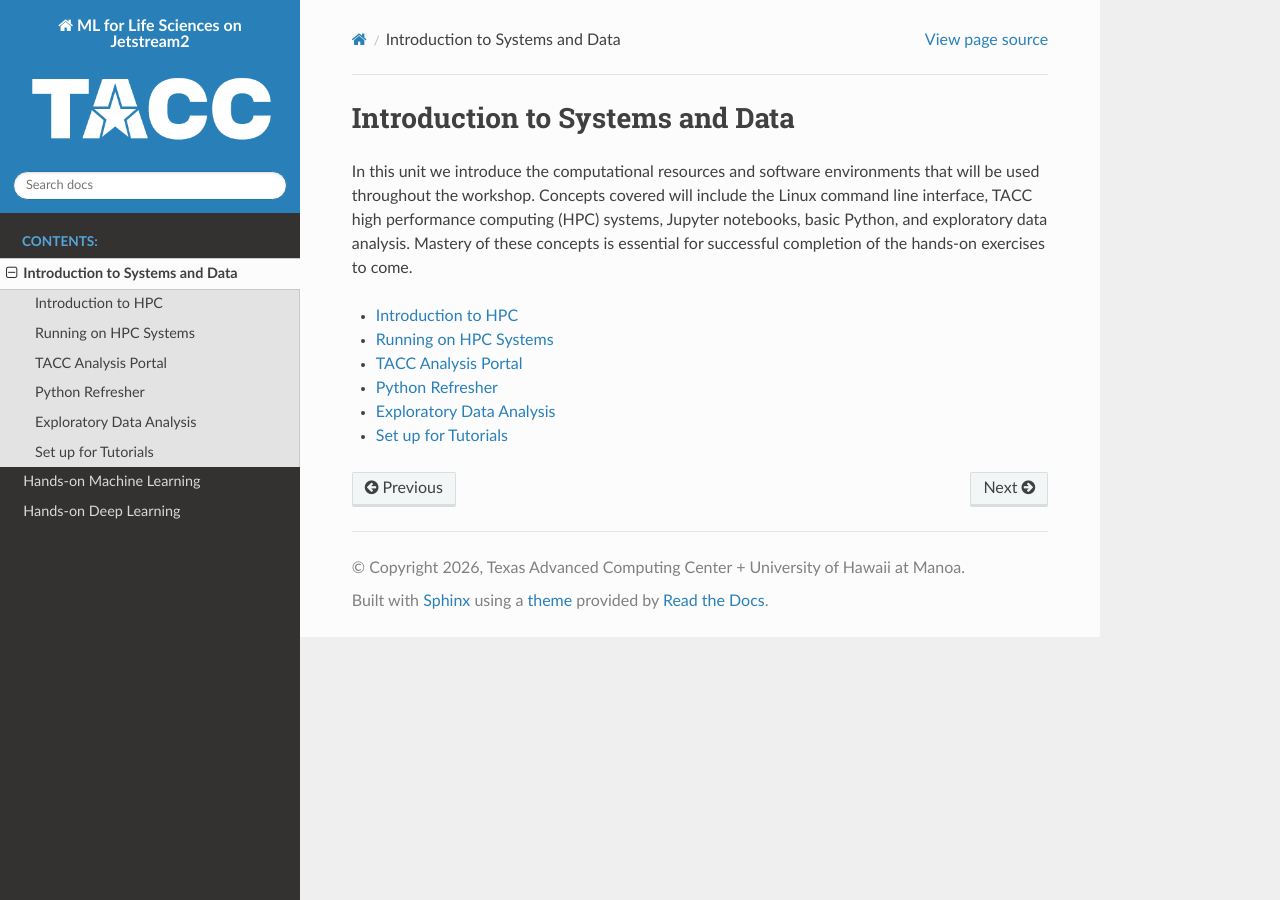
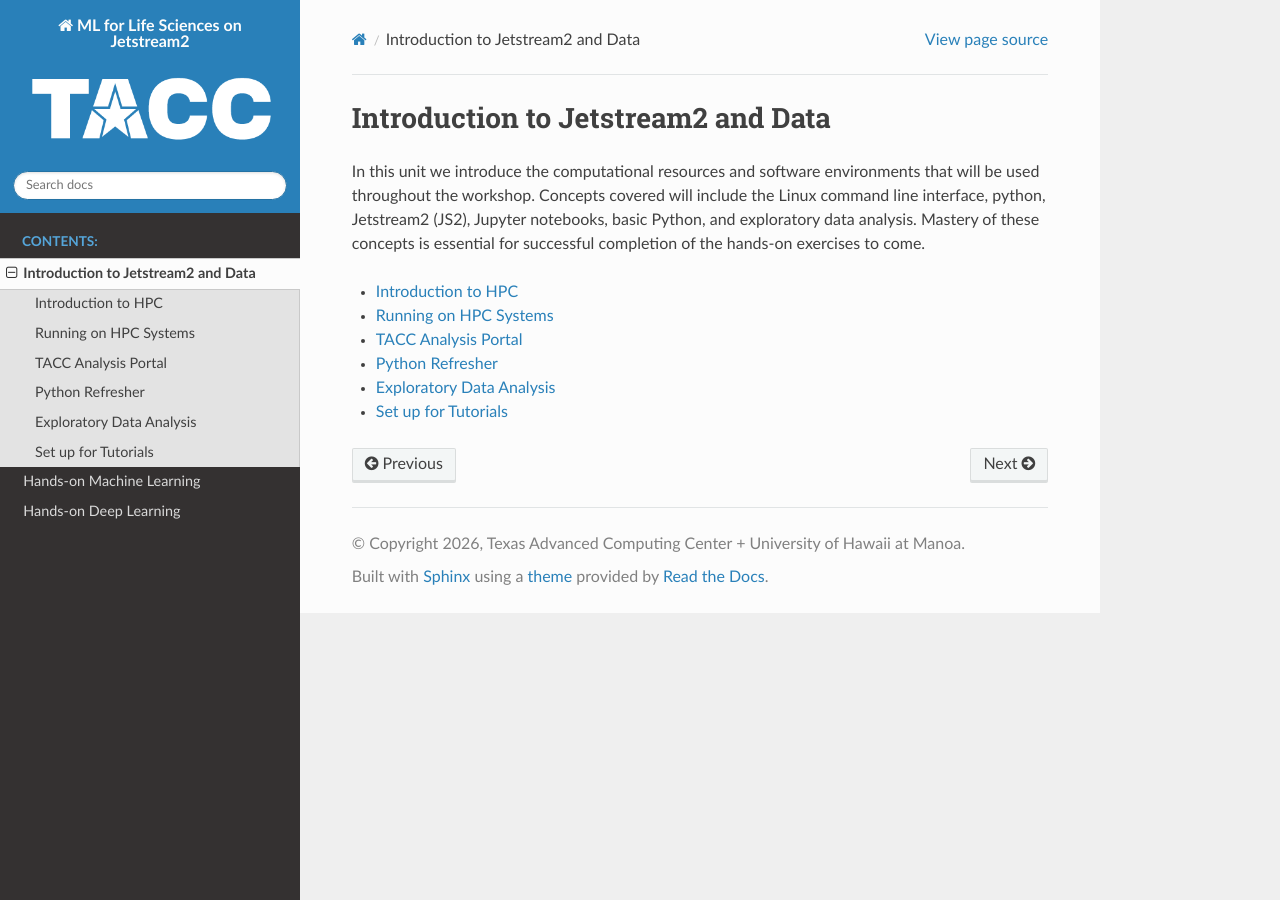
Before and after one commit to TACC/life_sciences_ML_on_JS2, a Sphinx documentation site: the page built from docs/section1/overview.rst, in a window 1280 px wide. Built offline with Sphinx 7.4.7 and the Read the Docs theme 3.1.0, drawn with Linux system fonts in a browser that asks for light colours.

Commit message:
intro structure update

```diff
--- a/docs/section1/overview.rst
+++ b/docs/section1/overview.rst
@@ -1,9 +1,8 @@
-Introduction to Systems and Data
+Introduction to Jetstream2 and Data
 ================================
 
 In this unit we introduce the computational resources and software environments that will be used
-throughout the workshop. Concepts covered will include the Linux command line interface, TACC
-high performance computing (HPC) systems, Jupyter notebooks, basic Python, and exploratory data
+throughout the workshop. Concepts covered will include the Linux command line interface, python, Jetstream2 (JS2), Jupyter notebooks, basic Python, and exploratory data
 analysis. Mastery of these concepts is essential for successful completion of the hands-on exercises
 to come.
 
@@ -11,9 +10,9 @@
 .. toctree::
    :maxdepth: 1
 
-   intro_to_hpc
-   running_on_hpc
-   tap_and_jupyter
+   intro_to_js2
+   instance_launch
+   allocations
    python_refresher
    exploratory_data_analysis
    set_up_for_tutorials
```
Also changed, not shown: docs/section1/allocations.rst (renamed from docs/section1/tap_and_jupyter.rst), docs/section1/instance_launch.rst (renamed from docs/section1/running_on_hpc.rst), docs/section1/intro_to_js2.rst (renamed from docs/section1/intro_to_hpc.rst).
